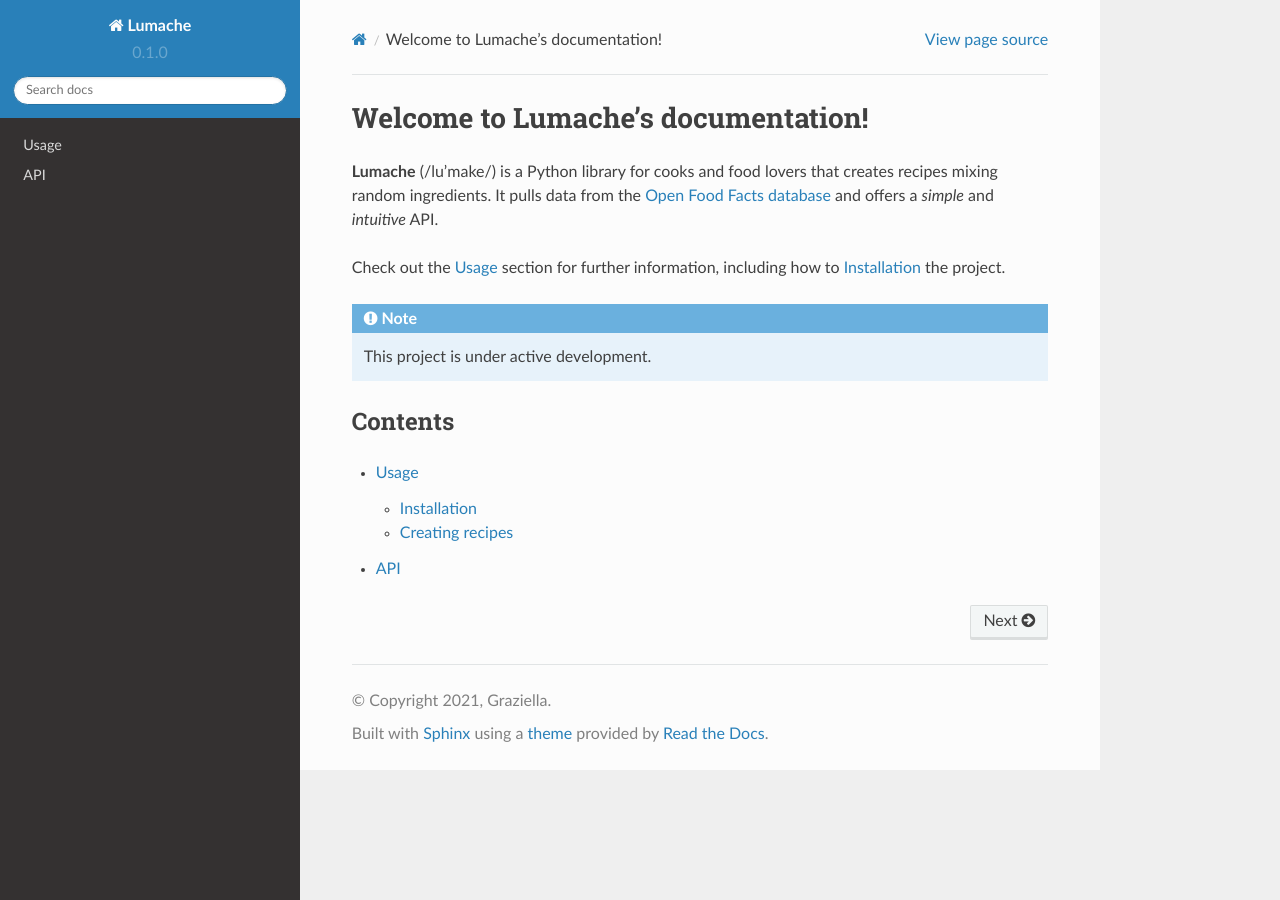
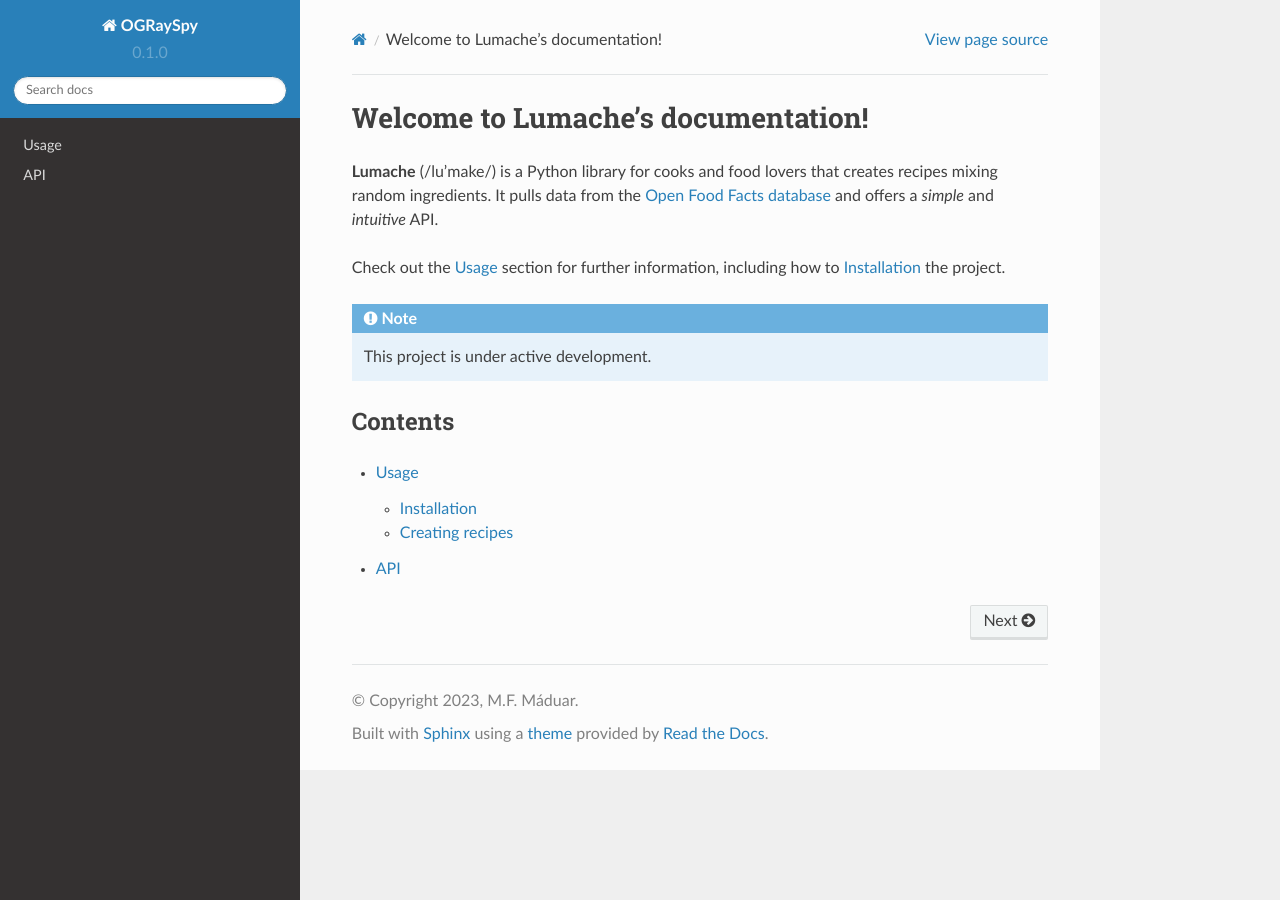
Before and after one commit to terrabela/OGRaySpY-rtd, a Sphinx documentation site: the page built from docs/source/index.rst, in a window 1280 px wide. Built offline with Sphinx 7.4.7 and the Read the Docs theme 2.0.0, drawn with Linux system fonts in a browser that asks for light colours.

Commit message:
Update conf.py
Basic info

```diff
--- a/docs/source/conf.py
+++ b/docs/source/conf.py
@@ -2,9 +2,9 @@
 
 # -- Project information
 
-project = 'Lumache'
-copyright = '2021, Graziella'
-author = 'Graziella'
+project = 'OGRaySpy'
+copyright = '2023, M.F. Máduar'
+author = 'M.F. Máduar'
 
 release = '0.1'
 version = '0.1.0'
```
